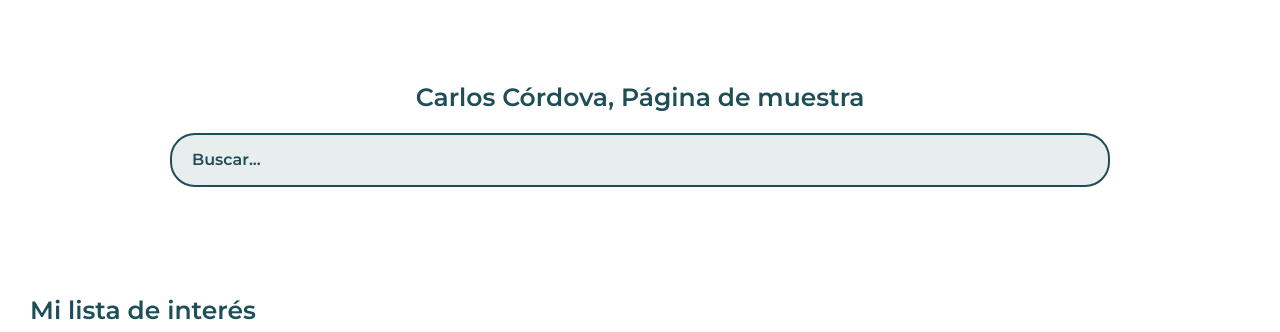
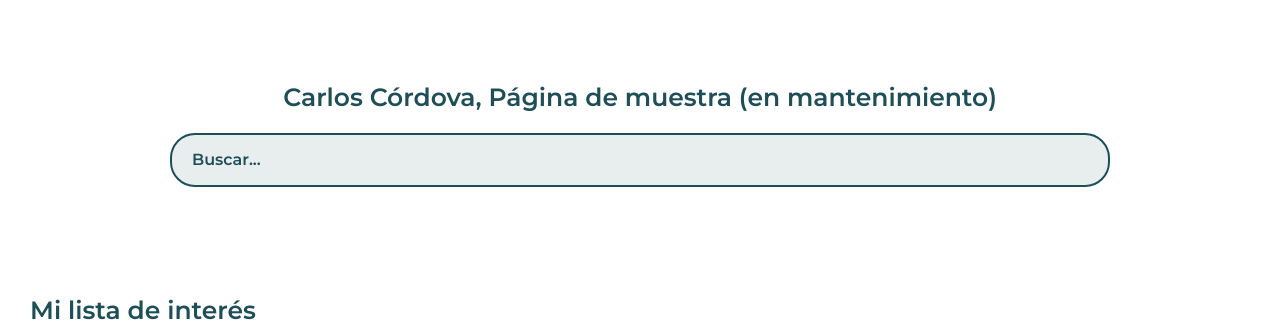
Before and after one commit to sunohara11/Carlos-portafoliojs, a plain HTML site: page index.html in a window 1280 px wide. Shown: the part 106-438 px from the top of the page. Drawn offline with Linux system fonts and the light colour scheme.

Commit message:
Diciendo que la pagina esta en mantenimiento

```diff
--- a/index.html
+++ b/index.html
@@ -36,7 +36,7 @@
     </header>
 
     <section class="main">
-        <h2 class="main__title">Carlos Córdova, Página de muestra</h2>
+        <h2 class="main__title">Carlos Córdova, Página de muestra (en mantenimiento)</h2>
         <input class="input" type="text" placeholder="Buscar...">
     </section>
 
```
